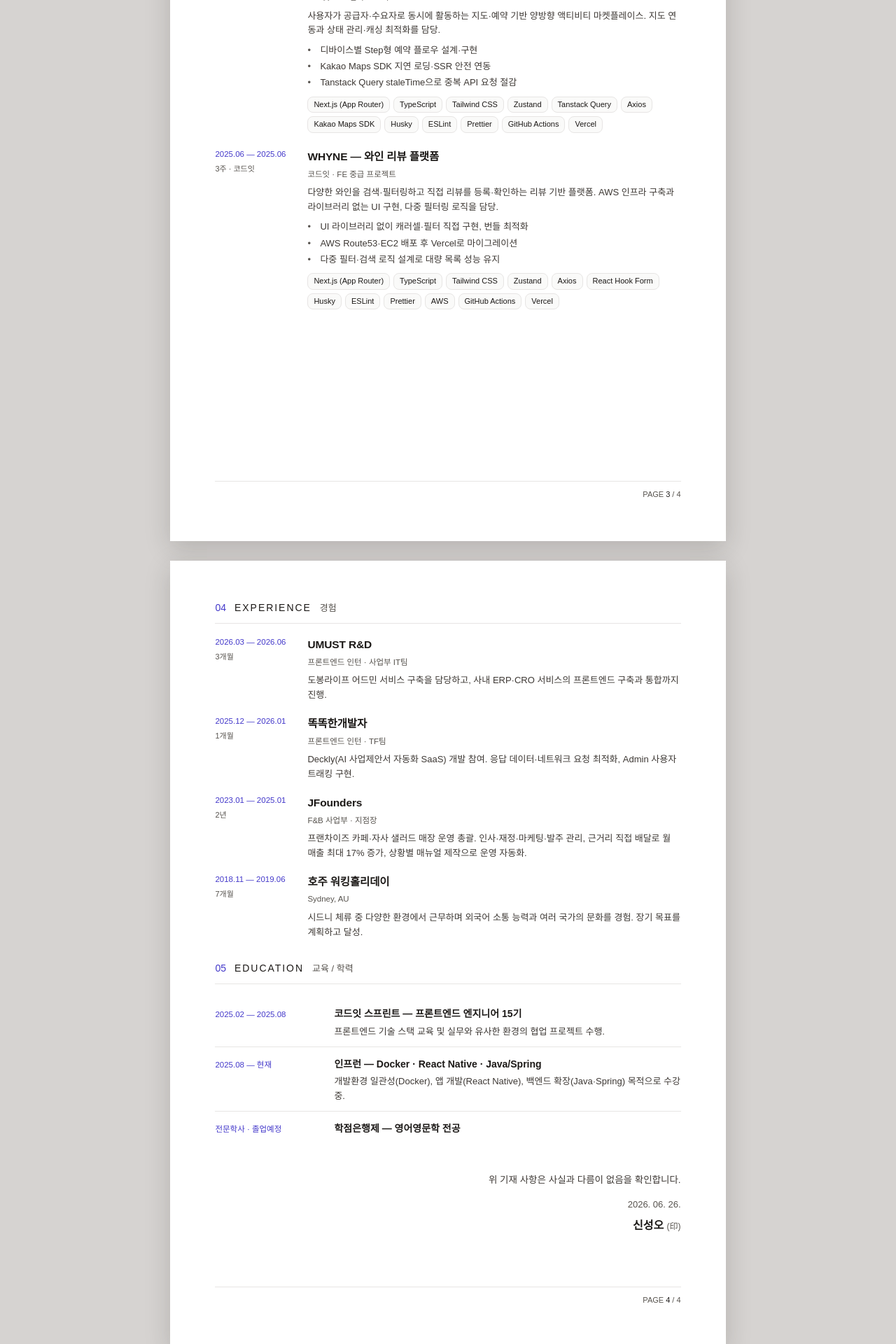
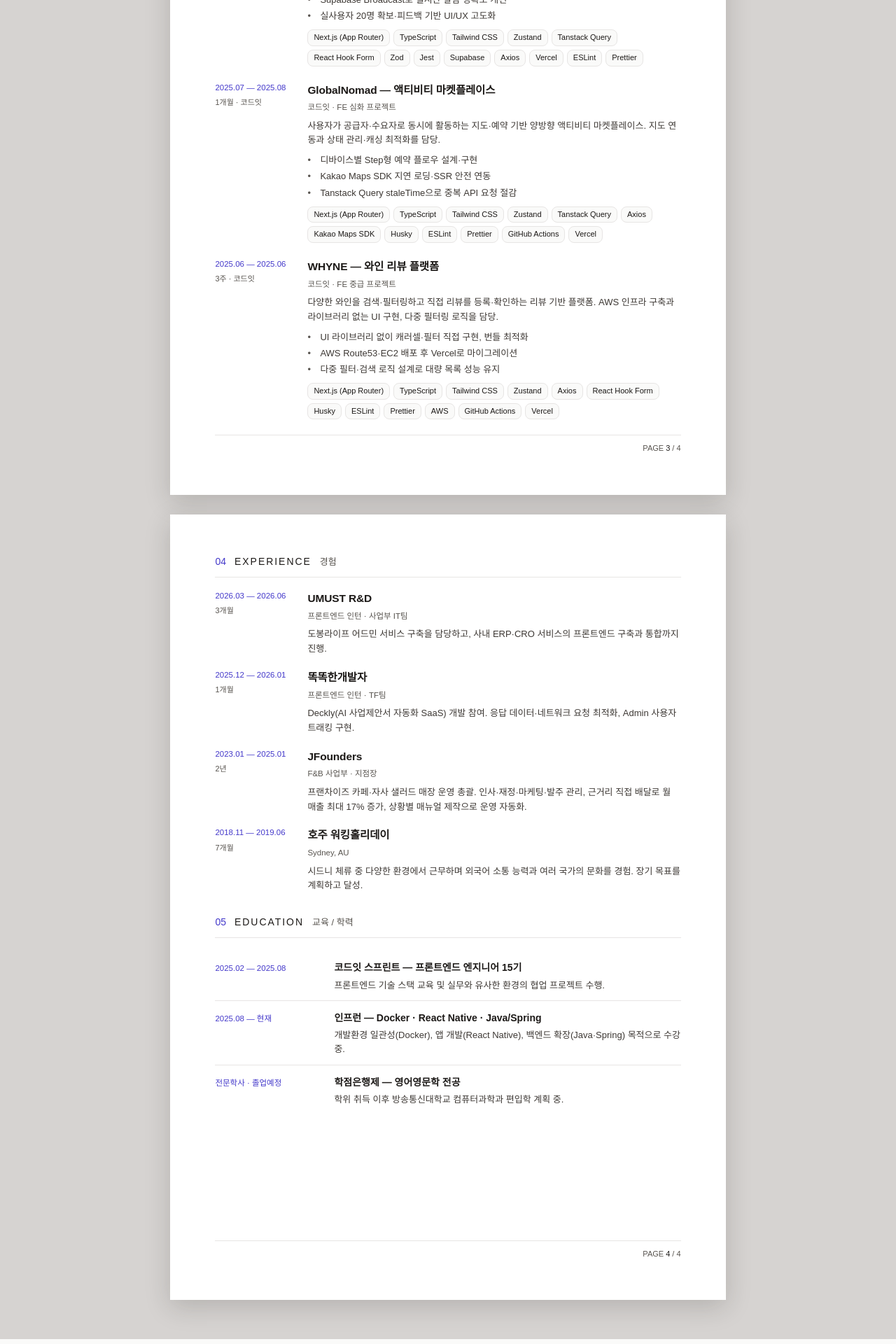
Before and after one commit to seong5/seong5.github.io, a Next.js app: page /resume in a window 1280 px wide. Shown: the part 2834-4754 px from the top of the page at 70% size. Built offline with nearby package versions, Linux system fonts and the light colour scheme; a web font is replaced by a local one.

Commit message:
💄 style: 이력서 프로젝트 3/4 분할·학력 편입 계획 추가·확인 문구 제거

```diff
--- a/app/resume/page.tsx
+++ b/app/resume/page.tsx
@@ -78,8 +78,8 @@ const PROJECTS = projects.map((p) => ({
   stack: p.stack,
 }));
 
-const PROJECTS_PAGE_1 = PROJECTS.slice(0, 4);
-const PROJECTS_PAGE_2 = PROJECTS.slice(4);
+const PROJECTS_PAGE_1 = PROJECTS.slice(0, 3);
+const PROJECTS_PAGE_2 = PROJECTS.slice(3);
 
 const CAREER = [
   {
@@ -130,7 +130,7 @@ const EDUCATION = [
   {
     period: '전문학사 · 졸업예정',
     title: '학점은행제 — 영어영문학 전공',
-    desc: '',
+    desc: '학위 취득 이후 방송통신대학교 컴퓨터과학과 편입학 계획 중.',
   },
 ];
 
@@ -408,16 +408,6 @@ export default function ResumePage() {
           </div>
         </div>
 
-        <div className="mt-[40px] avoid-break text-right">
-          <p className="text-[0.84375rem] font-normal text-ink2">
-            위 기재 사항은 사실과 다름이 없음을 확인합니다.
-          </p>
-          <p className="mt-[14px] font-mono text-[0.8125rem] text-muted">2026. 06. 26.</p>
-          <p className="mt-[6px] text-[1rem] font-semibold text-ink">
-            신성오 <span className="font-mono text-[0.75rem] font-normal text-muted">(印)</span>
-          </p>
-        </div>
-
         <PageFooter n={4} />
       </section>
     </div>
```
